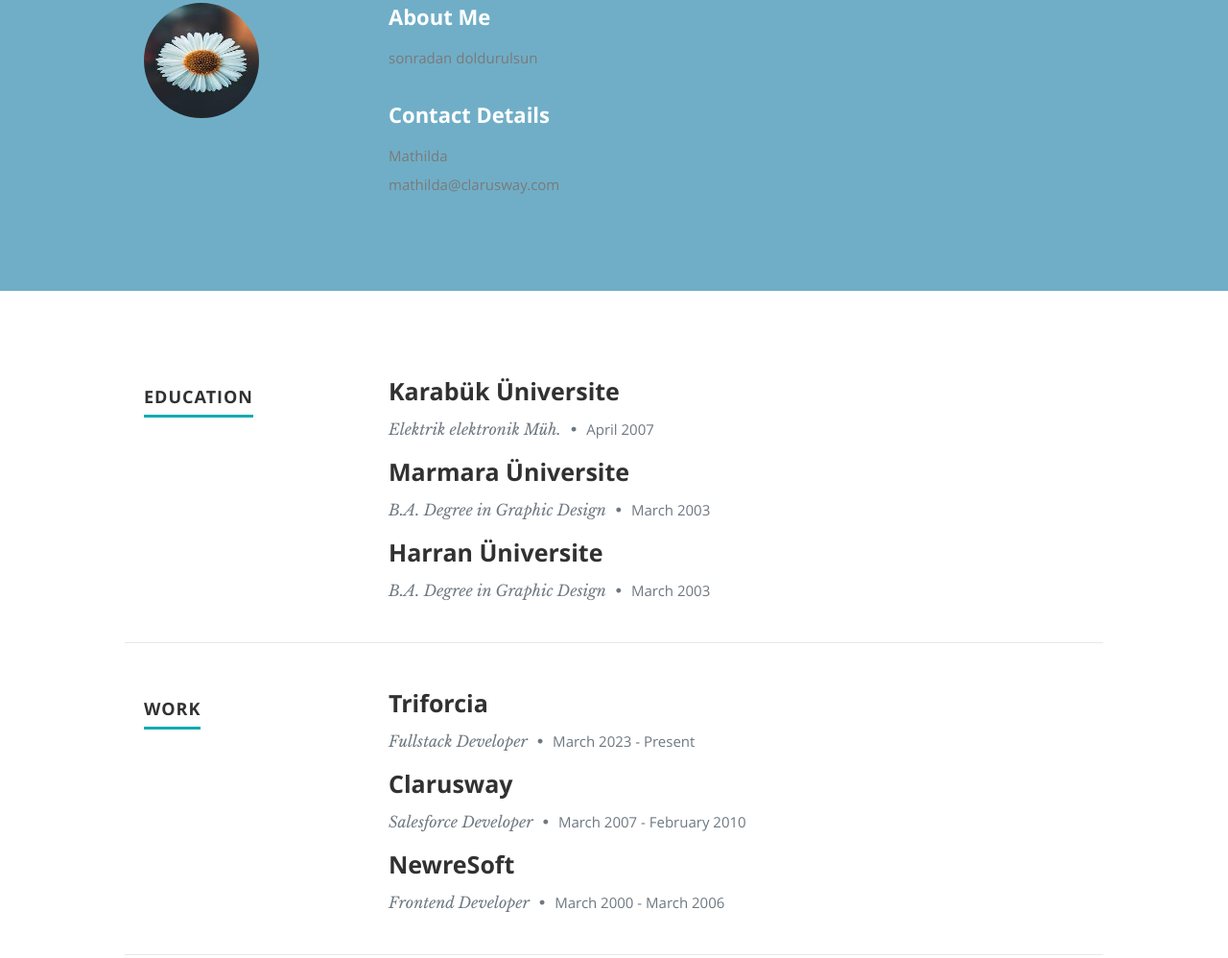
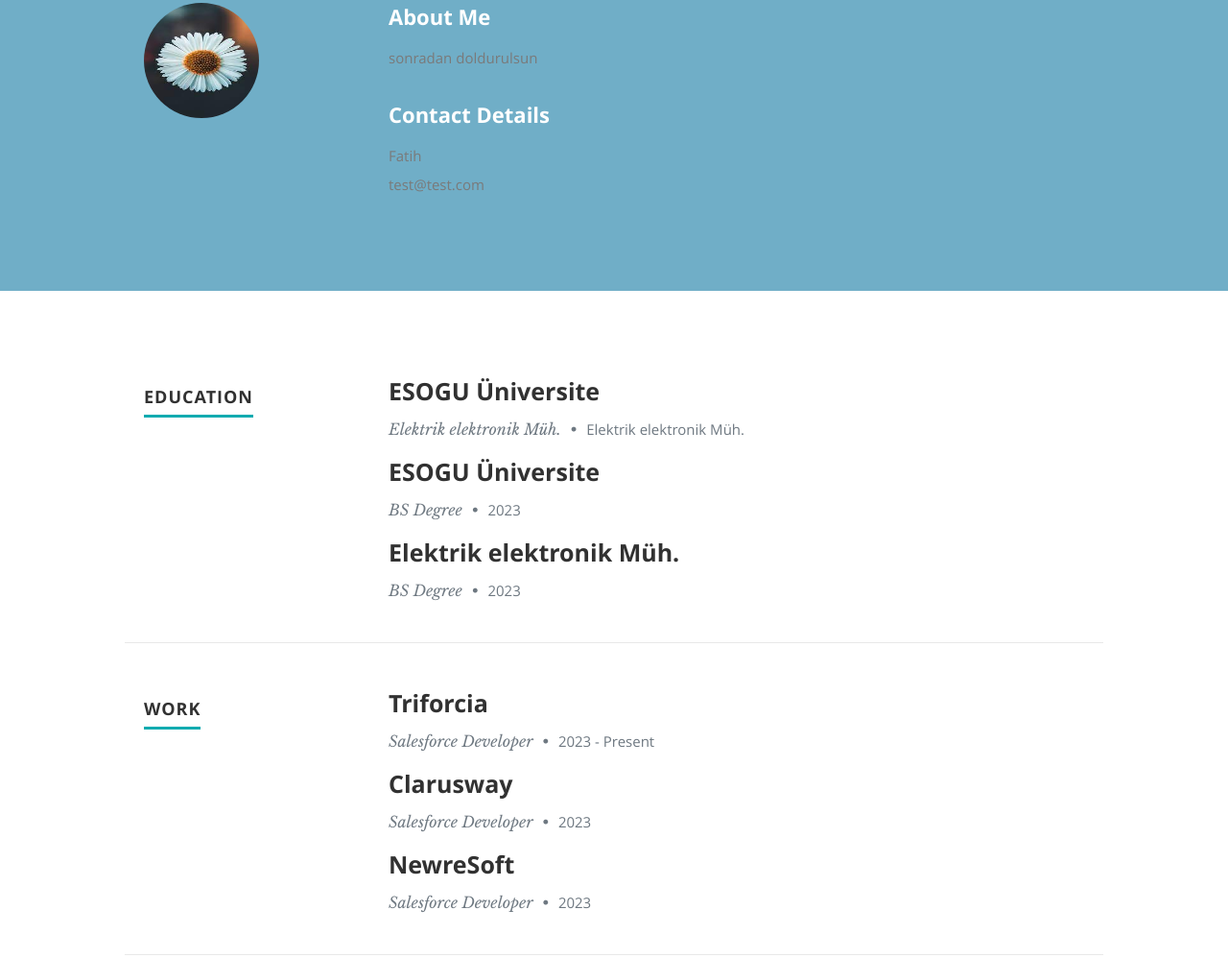
Before and after one commit to fatih-yazici/HTML, a plain HTML site: page index.html in a window 1280 px wide. Shown: the part 893-1891 px from the top of the page at 96% size. Drawn offline with nearby package versions, Linux system fonts and the light colour scheme.

Commit message:
Update index.html

```diff
--- a/index.html
+++ b/index.html
@@ -7,7 +7,7 @@
    <!--- Basic Page Needs
    ================================================== -->
    <meta charset="utf-8">
-	<title>Mathilda </title>
+	<title>Fatih </title>
 	<meta name="description" content="">
 	<meta name="author" content="">
 
@@ -103,8 +103,8 @@
 
                   <h2>Contact Details</h2>
                   <p class="address">
-						   <span>Mathilda </span><br>
-                     <span>mathilda@clarusway.com</span>
+						   <span>Fatih </span><br>
+                     <span>test@test.com</span>
 					   </p>
 
                </div>
@@ -138,8 +138,8 @@
 
                <div class="twelve columns">
 
-                  <h3>Karabük Üniversite</h3>
-                  <p class="info"> Elektrik elektronik Müh. <span>&bull;</span> <em class="date">April 2007</em></p>
+                  <h3>ESOGU Üniversite</h3>
+                  <p class="info"> Elektrik elektronik Müh. <span>&bull;</span> <em class="date">Elektrik elektronik Müh.</em></p>
 
                </div>
 
@@ -148,8 +148,8 @@
 
                <div class="twelve columns">
 
-                  <h3>Marmara Üniversite</h3>
-                  <p class="info">B.A. Degree in Graphic Design <span>&bull;</span> <em class="date">March 2003</em></p>
+                  <h3>ESOGU Üniversite</h3>
+                  <p class="info">BS Degree <span>&bull;</span> <em class="date">2023</em></p>
                </div>
 
             </div>
@@ -158,8 +158,8 @@
 
                <div class="twelve columns">
 
-                  <h3>Harran Üniversite</h3>
-                  <p class="info">B.A. Degree in Graphic Design <span>&bull;</span> <em class="date">March 2003</em></p>
+                  <h3>Elektrik elektronik Müh.</h3>
+                  <p class="info">BS Degree <span>&bull;</span> <em class="date">2023</em></p>
                </div>
 
             </div> <!-- item end -->
@@ -185,7 +185,7 @@
                <div class="twelve columns">
 
                   <h3>Triforcia</h3>
-                  <p class="info">Fullstack Developer  <span>&bull;</span> <em class="date">March 2023 - Present</em></p>
+                  <p class="info">Salesforce Developer  <span>&bull;</span> <em class="date"> 2023 - Present</em></p>
                </div>
 
             </div> <!-- item end -->
@@ -195,7 +195,7 @@
                <div class="twelve columns">
 
                   <h3>Clarusway</h3>
-                  <p class="info">Salesforce Developer <span>&bull;</span> <em class="date">March 2007 - February 2010</em></p>
+                  <p class="info">Salesforce Developer <span>&bull;</span> <em class="date">2023</em></p>
 
 
 
@@ -207,7 +207,7 @@
                <div class="twelve columns">
 
                   <h3>NewreSoft</h3>
-                  <p class="info">Frontend Developer <span>&bull;</span> <em class="date">March 2000 - March 2006</em></p>
+                  <p class="info">Salesforce Developer <span>&bull;</span> <em class="date">2023</em></p>
                </div>
 
             </div> <!-- item end -->
@@ -508,13 +508,13 @@
                <li><a href="#"><i class="fa fa-twitter"></i></a></li>
                <li><a href="#"><i class="fa fa-google-plus"></i></a></li>
                <li><a href="#"><i class="fa fa-linkedin"></i></a></li>
-               <li><a href="https://github.com/mathilda3" target="_blank"><i class="fa fa-github"></i></a></li>
+               <li><a href="https://github.com/ftyzc/YeniResume/edit/main/index.html" target="_blank"><i class="fa fa-github"></i></a></li>
 
             </ul>
 
             <ul class="copyright">
                <li>&copy; 2023</li>
-               <li>Design by <a href="#" target="_blank">Mathilda</a></li>
+               <li>Design by <a href="#" target="_blank">Fatih</a></li>
             </ul>
 
          </div>
```
